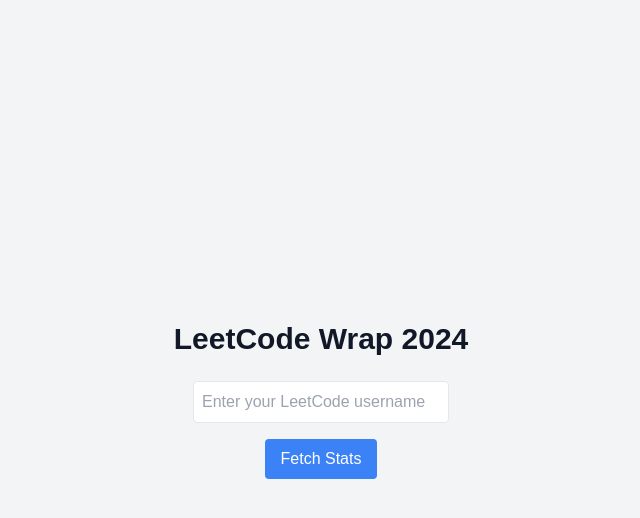
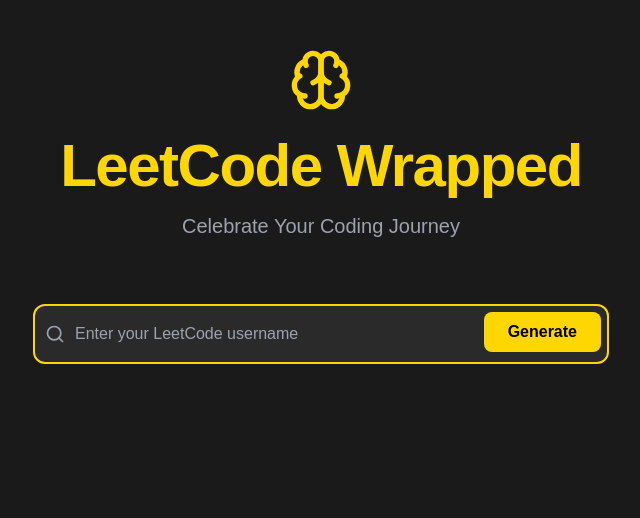
Before and after one commit to Shinjan-saha/Leetcode-Wrapped, a Next.js app: page / in a window 1280 px wide. Shown: the top 518 px of the page, without its empty margins (319-959 px from the left). Built offline with nearby package versions, Linux system fonts and the light colour scheme.

Commit message:
Updated UI

```diff
--- a/app/page.tsx
+++ b/app/page.tsx
@@ -1,6 +1,7 @@
 'use client';
 
 import { useState } from 'react';
+import { Trophy, Target, Award, Search, Github, Code2, Brain } from 'lucide-react';
 
 export default function HomePage() {
   const [username, setUsername] = useState('');
@@ -10,7 +11,7 @@
 
   const fetchUserData = async () => {
     setError(null);
-    setLoading(true); // Show loading state while fetching
+    setLoading(true);
     try {
       const response = await fetch(`/api/user?username=${username}`);
       const data = await response.json();
@@ -22,58 +23,121 @@
     } catch (err: unknown) {
       setError(err instanceof Error ? err.message : 'An unexpected error occurred');
     } finally {
-      setLoading(false); // Hide loading state once done
+      setLoading(false);
     }
   };
 
   return (
-    <div className="min-h-screen flex flex-col items-center justify-center bg-gray-100 p-4">
-      <h1 className="text-3xl font-bold mb-6">LeetCode Wrap 2024</h1>
+    <div className="min-h-screen bg-[#1A1A1A] text-white">
+      <div className="max-w-7xl mx-auto px-4 py-12">
+        {/* Header Section */}
+        <div className="text-center space-y-4 mb-16">
+          <div className="flex justify-center mb-6">
+            <Brain className="w-16 h-16 text-[#FFD700]" />
+          </div>
+          <h1 className="text-6xl font-bold text-[#FFD700] tracking-tight">
+            LeetCode Wrapped
+          </h1>
+          <p className="text-xl text-gray-400">Celebrate Your Coding Journey</p>
+        </div>
+
+        {/* Search Section */}
+        <div className="max-w-xl mx-auto mb-16">
+          <div className="relative">
+            <div className="absolute inset-y-0 left-0 pl-3 flex items-center pointer-events-none">
+              <Search className="h-5 w-5 text-gray-400" />
+            </div>
             <input
               type="text"
               placeholder="Enter your LeetCode username"
               value={username}
               onChange={(e) => setUsername(e.target.value)}
-        className="p-2 border rounded w-64 mb-4"
+              className="w-full pl-10 pr-4 py-4 rounded-xl bg-[#2A2A2A] border-2 border-[#FFD700] text-white placeholder-gray-400 focus:outline-none focus:ring-2 focus:ring-[#FFD700] transition-all"
             />
             <button
               onClick={fetchUserData}
-        className={`px-4 py-2 rounded ${
+              disabled={loading}
+              className={`absolute right-2 top-2 px-6 py-2 rounded-lg font-semibold transition-all ${
                 loading
-            ? 'bg-gray-400 cursor-not-allowed'
-            : 'bg-blue-500 hover:bg-blue-600 text-white'
+                  ? 'bg-gray-600 cursor-not-allowed'
+                  : 'bg-[#FFD700] hover:bg-[#FFC000] text-black'
               }`}
-        disabled={loading}
             >
-        {loading ? 'Fetching...' : 'Fetch Stats'}
+              {loading ? 'Loading...' : 'Generate'}
             </button>
-
-      {error && <p className="text-red-500 mt-4">{error}</p>}
-
-      {userData && (
-        <div className="mt-8 bg-white shadow-md rounded-md p-6 max-w-md w-full">
-          <h2 className="text-xl font-semibold mb-4">Your LeetCode Stats</h2>
-          <p className="mb-2">
-            <span className="font-bold">Username:</span> {userData.username}
-          </p>
-          <p className="mb-2">
-            <span className="font-bold">Ranking:</span> {userData.profile?.ranking}
-          </p>
-          <p className="mb-2">
-            <span className="font-bold">Reputation:</span> {userData.profile?.reputation}
-          </p>
-          <p className="font-bold mt-4">Problems Solved:</p>
-          <ul className="list-disc list-inside">
-            {userData.submitStats?.acSubmissionNum?.map(
-              (item: { difficulty: string; count: number }, index: number) => (
-                <li key={index}>
-                  <span className="capitalize">{item.difficulty}</span>: {item.count}
-                </li>
-              )
-            )}
-          </ul>
+          </div>
+          {error && (
+            <div className="mt-4 p-4 bg-red-500/10 rounded-lg text-red-500 text-center">
+              {error}
             </div>
           )}
         </div>
+
+        {/* Stats Section */}
+        {userData && (
+          <div className="space-y-8">
+            {/* Profile Card */}
+            <div className="bg-[#2A2A2A] rounded-2xl p-8 border-2 border-[#FFD700]">
+              <div className="flex items-center gap-6 mb-8">
+                <div className="w-20 h-20 bg-[#FFD700] rounded-full flex items-center justify-center">
+                  <Trophy className="w-10 h-10 text-black" />
+                </div>
+                <div>
+                  <h2 className="text-3xl font-bold text-[#FFD700]">{userData.username}</h2>
+                  <p className="text-gray-400 text-lg">Global Rank #{userData.profile?.ranking}</p>
+                </div>
+              </div>
+
+              <div className="grid grid-cols-1 md:grid-cols-3 gap-6">
+                <div className="bg-[#333] p-6 rounded-xl">
+                  <Target className="w-8 h-8 text-[#FFD700] mb-3" />
+                  <p className="text-gray-400">Total Solved</p>
+                  <p className="text-3xl font-bold text-[#FFD700]">
+                    {userData.submitStats?.acSubmissionNum?.[0]?.count || 0}
+                  </p>
+                </div>
+                <div className="bg-[#333] p-6 rounded-xl">
+                  <Award className="w-8 h-8 text-[#FFD700] mb-3" />
+                  <p className="text-gray-400">Reputation</p>
+                  <p className="text-3xl font-bold text-[#FFD700]">
+                    {userData.profile?.reputation || 0}
+                  </p>
+                </div>
+                <div className="bg-[#333] p-6 rounded-xl">
+                  <Code2 className="w-8 h-8 text-[#FFD700] mb-3" />
+                  <p className="text-gray-400">Submissions</p>
+                  <p className="text-3xl font-bold text-[#FFD700]">
+                    {userData.submitStats?.totalSubmissionNum?.[0]?.count || 0}
+                  </p>
+                </div>
+              </div>
+            </div>
+
+            {/* Problem Distribution */}
+            <div className="bg-[#2A2A2A] rounded-2xl p-8 border-2 border-[#FFD700]">
+              <h3 className="text-2xl font-bold mb-6 text-[#FFD700]">Problem Solving Distribution</h3>
+              <div className="space-y-6">
+                {userData.submitStats?.acSubmissionNum?.map((item: { difficulty: string; count: number }, index: number) => (
+                  <div key={index} className="space-y-2">
+                    <div className="flex justify-between items-center">
+                      <span className="text-lg capitalize text-gray-400">{item.difficulty}</span>
+                      <span className="text-lg font-semibold text-[#FFD700]">{item.count}</span>
+                    </div>
+                    <div className="w-full bg-[#333] rounded-full h-3">
+                      <div
+                        className="bg-[#FFD700] h-3 rounded-full transition-all duration-500"
+                        style={{
+                          width: `${(item.count / userData.submitStats.acSubmissionNum[0].count) * 100}%`
+                        }}
+                      ></div>
+                    </div>
+                  </div>
+                ))}
+              </div>
+            </div>
+          </div>
+        )}
+      </div>
+    </div>
   );
 }
--- a/package.json
+++ b/package.json
@@ -10,6 +10,7 @@
   },
   "dependencies": {
     "graphql-request": "^7.1.2",
+    "lucide-react": "^0.469.0",
     "next": "15.1.3",
     "react": "^19.0.0",
     "react-dom": "^19.0.0"
```
Also changed, not shown: 1 other file (tests, documents, lock files or other folders). Lines whose indentation alone changed are shown as unchanged.
